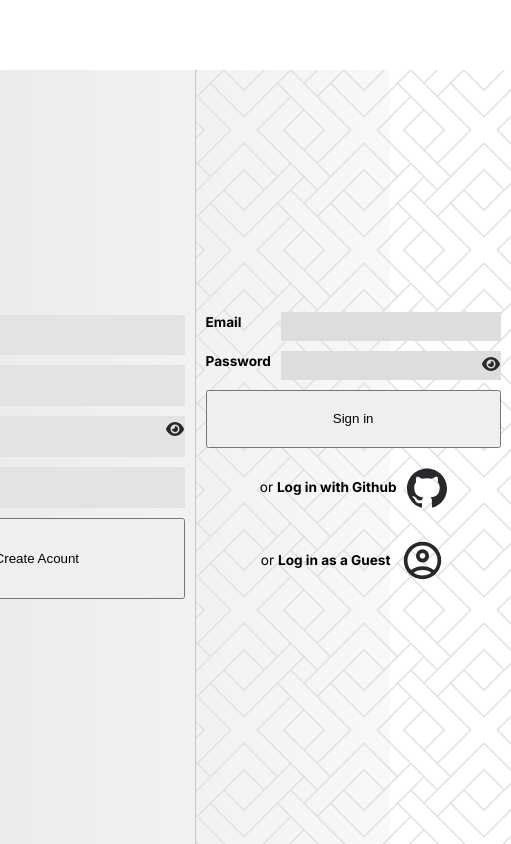
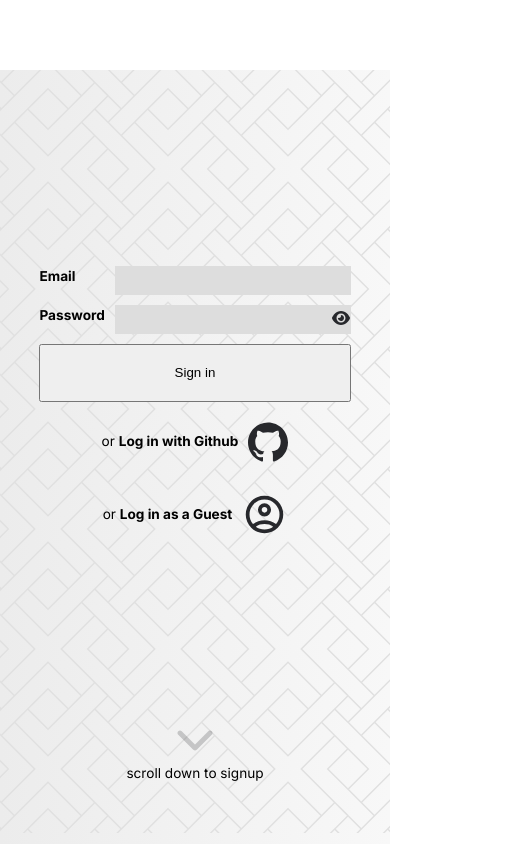
Before and after one commit to VoidOfMaya/odinbook, a React (Vite) app in the folder client/: page / in a window 390 px wide. Shown: the whole page, 511 px wide, since content can reach past the window. Built offline with nearby package versions, Linux system fonts and the light colour scheme.

Commit message:
style: add indicator element to tell guests where to sign up

```diff
--- a/client/src/components/iconhelper/icons.jsx
+++ b/client/src/components/iconhelper/icons.jsx
@@ -496,6 +496,30 @@ const Logo = ({fn = null, color ='#27282c', focusColor='#62646b', size=25, title
         </svg>
     )
 }
+const DownArrow = ({fn = null, color ='#27282c', focusColor='#62646b', size=25, title='home'})=>{
+    const [focuse, setFocus]= useState(false);
+    return(
+        <svg
+            className={style.arrowDown}
+            xmlns="http://www.w3.org/2000/svg"
+            viewBox="0 0 640 640"
+            style={{cursor: 'pointer'}}
+            height={`${size}px`}
+            width={`${size}px`}
+            fill={focuse? focusColor : color}
+                    onMouseEnter={()=>setFocus(true)}
+                    onMouseLeave={()=>setFocus(false)}
+            onClick={()=> fn? fn(): null}
+            >
+                <title>{title}</title>
+                <path
+                    d="M297.4 470.6C309.9 483.1 330.2 483.1 342.7 470.6L534.7 278.6C547.2 266.1 547.2 245.8
+                    534.7 233.3C522.2 220.8 501.9 220.8 489.4 233.3L320 402.7L150.6 233.4C138.1 220.9 117.8
+                    220.9 105.3 233.4C92.8 245.9 92.8 266.2 105.3 278.7L297.3 470.7z"
+                />
+        </svg>
+    )
+}
 
 const Icon ={
     User,
@@ -520,7 +544,8 @@ const Icon ={
     Feed,
     Lock,
     Unlock,
-    Logo
+    Logo,
+    DownArrow
 
 }
 export{
--- a/client/src/components/iconhelper/icons.module.css
+++ b/client/src/components/iconhelper/icons.module.css
@@ -24,3 +24,17 @@
         transform: rotate(360deg);
     }
 }
+.arrowDown{
+    animation:  drone 2s  infinite;
+}
+@keyframes drone {
+    0%{
+        opacity: 0;
+    }
+    50%{
+        opacity: 1;
+    }
+    100%{
+        opacity: 0;
+    }
+}
--- a/client/src/pages/welcome-page/welcome.jsx
+++ b/client/src/pages/welcome-page/welcome.jsx
@@ -7,12 +7,9 @@ import { SvgBackground } from '../../helpers/svgBack';
 const WelcomePage =({})=>{
     const{auth ,initAuthHandler} = useOutletContext();
     const [ hidePasswprd, setHidePassword] = useState(true);
-    const goTo = useNavigate();
-
-    return(
-        <main className={style.mainContainer}>
+    const signupForm = () =>{
+        return(
             <div className={style.registerForm}>
-
                 <form className={style.localRegisterForm}>
                     {/*EMAIL*/}
                     <label style={{gridArea: 'emailLabel'}} htmlFor='email'>
@@ -51,6 +48,10 @@ const WelcomePage =({})=>{
 
                 </form>
             </div>
+        )
+    }
+    const loginForm = () =>{
+        return(
             <div className={style.formContainer}>
                 <SvgBackground />
                 <form className={style.loginform}>
@@ -85,7 +86,42 @@ const WelcomePage =({})=>{
                         <Icon.User size={45}/>
                     </div>
                 </form>
+                {window.innerWidth < 780 &&(
+                    <div style={{
+                        position: 'absolute',
+                        bottom: '0px',
+                        width: '100%',
+                        height: '20%',
+                        display: 'flex',
+                        justifyContent: 'center',
+                        alignItems: 'center',
+                        flexDirection: 'column'
+                        }}
+                    >
+                        <Icon.DownArrow size={50}/>
+                        scroll down to signup
+                    </div>
+                )}
+
             </div>
+        )
+    }
+
+    return(
+        <main className={style.mainContainer}>
+            {window.innerWidth < 780 ?(
+                <>
+                    {loginForm()}
+                    {signupForm()}
+                </>
+            ):(
+                <>
+                    {signupForm()}
+                    {loginForm()}
+                </>
+            )}
+
+
         </main>
     )
 }
--- a/client/src/pages/welcome-page/welcome.module.css
+++ b/client/src/pages/welcome-page/welcome.module.css
@@ -112,3 +112,24 @@
     gap: 10px;
     align-self: center;
 }
+@media (max-width: 780px){
+    .mainContainer{
+        flex-direction: column;
+        width: 100%;
+        height: 100svh;
+        overflow-y: auto;
+        overflow-x: hidden;
+    }
+    .formContainer{
+        margin-top: 70%;
+        flex: 0 0 auto;
+        width: 100%;
+        min-height: 100svh;
+        border-left: none;
+    }
+    .registerForm{
+        width: 100%;
+        padding-top: 30px;
+        margin-bottom: 50px;
+    }
+}
```
